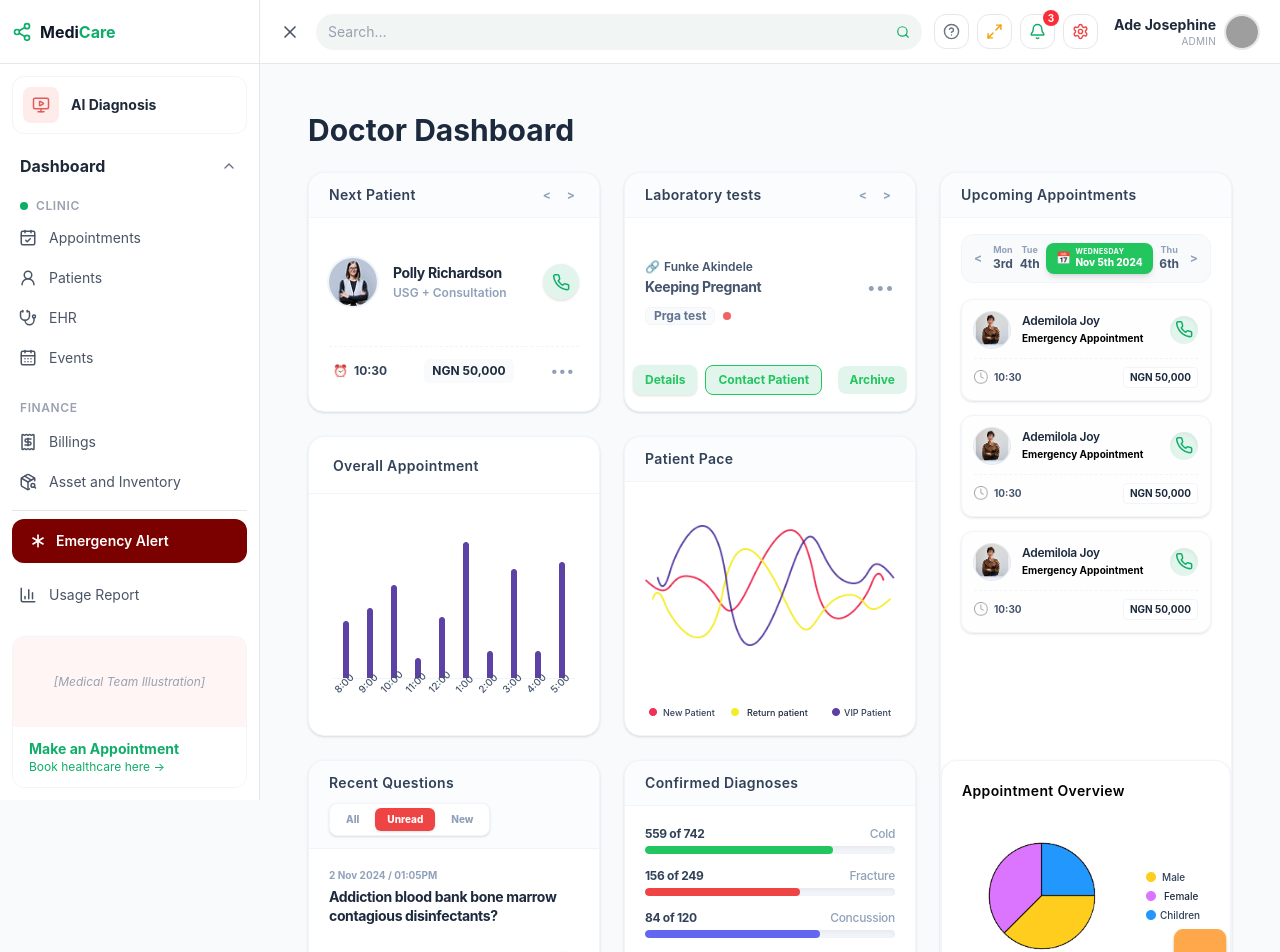
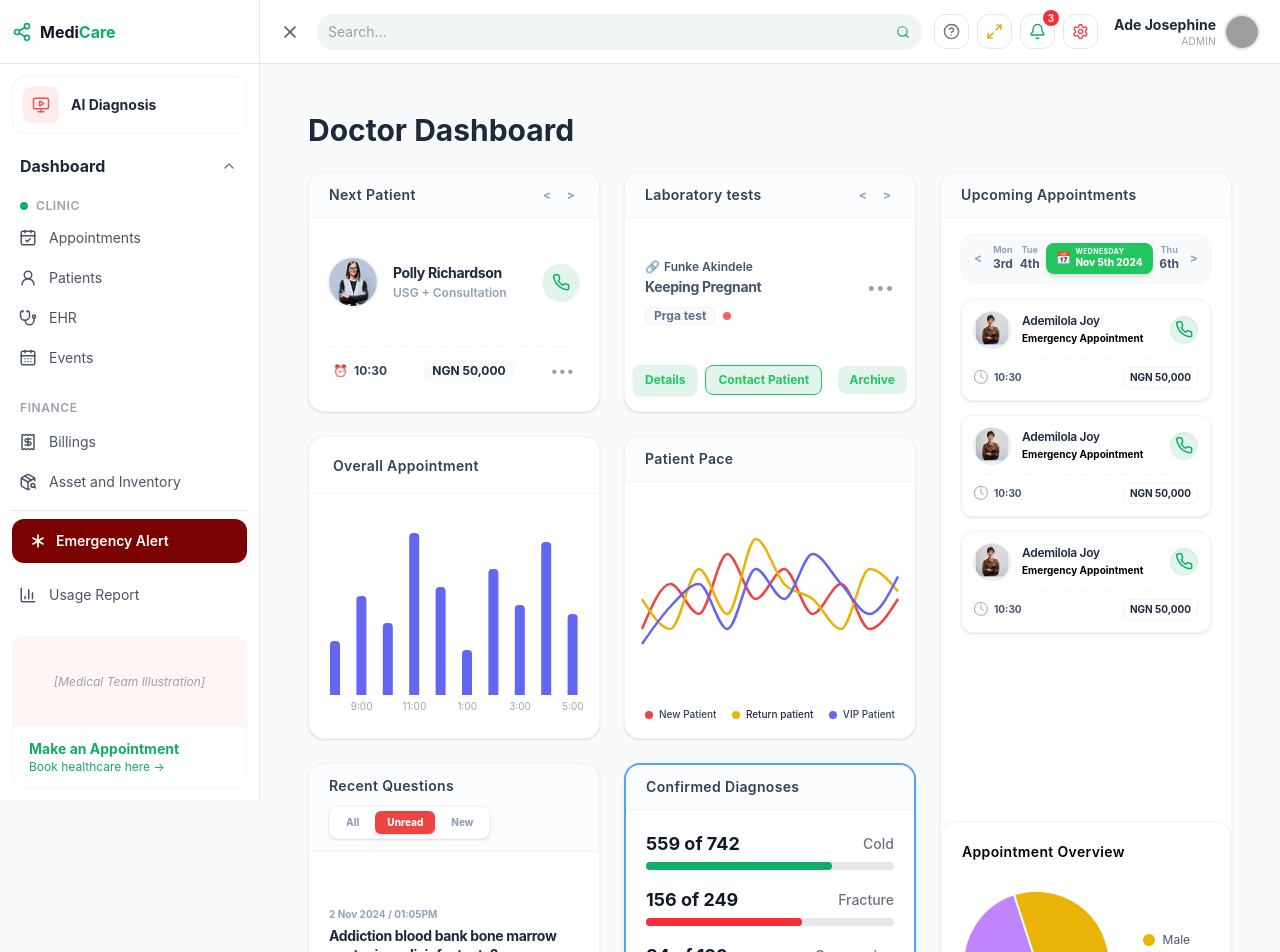
Before and after one commit to GIGOMEDIA/hospital-Telemedcine, a React (Vite) app in the folder Telemedcine-Hospital/: page /dashboard in a window 1280 px wide. Shown: the top 952 px of the page. Built offline with nearby package versions, Linux system fonts and the light colour scheme; sample sign-in values are in the browser's storage; grey boxes are pictures that could not be loaded.

Commit message:
ifxed dashboard charts

```diff
--- a/Telemedcine-Hospital/package.json
+++ b/Telemedcine-Hospital/package.json
@@ -13,7 +13,8 @@
     "lucide-react": "^1.17.0",
     "react": "^19.2.6",
     "react-dom": "^19.2.6",
-    "react-router-dom": "^7.16.0"
+    "react-router-dom": "^7.16.0",
+    "recharts": "^3.8.1"
   },
   "devDependencies": {
     "@eslint/js": "^10.0.1",
--- a/Telemedcine-Hospital/src/pages/Dashboard/Dashboard.jsx
+++ b/Telemedcine-Hospital/src/pages/Dashboard/Dashboard.jsx
@@ -1,4 +1,37 @@
 import React from 'react';
+import {
+    BarChart, Bar, LineChart, Line, PieChart, Pie, Cell,
+    XAxis, YAxis, Tooltip, ResponsiveContainer,
+} from 'recharts';
+
+const overallAppointmentData = [
+    { time: '8:00', value: 30 }, { time: '9:00', value: 55 },
+    { time: '10:00', value: 40 }, { time: '11:00', value: 90 },
+    { time: '12:00', value: 60 }, { time: '1:00', value: 25 },
+    { time: '2:00', value: 70 }, { time: '3:00', value: 50 },
+    { time: '4:00', value: 85 }, { time: '5:00', value: 45 },
+];
+
+const patientsPaceData = [
+    { x: 1, new: 30, return: 50, vip: 20 }, { x: 2, new: 60, return: 30, vip: 45 },
+    { x: 3, new: 40, return: 70, vip: 60 }, { x: 4, new: 80, return: 40, vip: 30 },
+    { x: 5, new: 50, return: 90, vip: 70 }, { x: 6, new: 70, return: 60, vip: 50 },
+    { x: 7, new: 40, return: 50, vip: 80 }, { x: 8, new: 60, return: 30, vip: 60 },
+    { x: 9, new: 30, return: 70, vip: 40 }, { x: 10, new: 50, return: 55, vip: 65 },
+];
+
+const diagnosesData = [
+    { label: 'Cold',       current: 559, total: 742, color: 'bg-[#10AD69]' },
+    { label: 'Fracture',   current: 156, total: 249, color: 'bg-red-500'   },
+    { label: 'Concussion', current: 84,  total: 120, color: 'bg-[#6366F1]' },
+    { label: 'Heptatis',   current: 946, total: 950, color: 'bg-red-400'   },
+];
+
+const appointmentsOverviewData = [
+    { name: 'Male',     value: 30, color: '#EAB308' },
+    { name: 'Female',   value: 45, color: '#C084FC' },
+    { name: 'Children', value: 25, color: '#60A5FA' },
+];
 
 const Dashboard = ({title}) => {
     return (
@@ -96,113 +129,15 @@ const Dashboard = ({title}) => {
                             </div>
 
                             {/* Chart Container Area */}
-                            <div className="flex-1 flex flex-col justify-end px-6 pt-4 pb-14">
-
-                                {/* We gave this row container a fixed height (h-36) so your rectangle images can scale up properly */}
-                                <div className="flex items-end justify-between border-b border-slate-100 relative px-2 h-36">
-
-                                    {/* ———————————————— 8:00 SLOT ———————————————— */}
-                                    <div className="flex flex-col items-center justify-end h-full relative w-2.5">
-                                        <img
-                                            src="/Rectangle 33.png"
-                                            alt="8:00 Bar"
-                                            // className="w-full object-fill h-[40%]"
-                                        />
-                                        <span className="absolute top-full mt-2 whitespace-nowrap text-[10px] text-slate-600 font-medium -rotate-45 origin-top-left -translate-x-1">8:00</span>
-                                    </div>
-
-                                    {/* ———————————————— 9:00 SLOT ———————————————— */}
-                                    <div className="flex flex-col items-center justify-end h-full relative w-2.5">
-                                        {/* 🚀 Rectangle 34 goes right here for 9:00 */}
-                                        <img
-                                            src="/Rectangle 34.png"
-                                            alt="9:00 Bar"
-                                            // className="w-full object-fill h-[52%]"
-                                        />
-                                        <span className="absolute top-full mt-2 whitespace-nowrap text-[10px] text-slate-600 font-medium -rotate-45 origin-top-left -translate-x-1">9:00</span>
-                                    </div>
-
-                                    {/* ———————————————— 10:00 SLOT ———————————————— */}
-                                    <div className="flex flex-col items-center justify-end h-full relative w-2.5">
-                                        <img
-                                            src="/Rectangle 35.png"
-                                            alt="10:00 Bar"
-                                            // className="w-full object-fill h-[70%]"
-                                        />
-                                        <span className="absolute top-full mt-2 whitespace-nowrap text-[10px] text-slate-600 font-medium -rotate-45 origin-top-left -translate-x-1">10:00</span>
-                                    </div>
-
-                                    {/* ———————————————— 11:00 SLOT ———————————————— */}
-                                    <div className="flex flex-col items-center justify-end h-full relative w-2.5">
-                                        <img
-                                            src="/Rectangle 36.png"
-                                            alt="11:00 Bar"
-                                            // className="w-full object-fill h-[15%]"
-                                        />
-                                        <span className="absolute top-full mt-2 whitespace-nowrap text-[10px] text-slate-600 font-medium -rotate-45 origin-top-left -translate-x-1">11:00</span>
-                                    </div>
-
-                                    {/* ———————————————— 12:00 SLOT ———————————————— */}
-                                    <div className="flex flex-col items-center justify-end h-full relative w-2.5">
-                                        <img
-                                            src="/Rectangle 37.png"
-                                            alt="12:00 Bar"
-                                            // className="w-full object-fill h-[45%]"
-                                        />
-                                        <span className="absolute top-full mt-2 whitespace-nowrap text-[10px] text-slate-600 font-medium -rotate-45 origin-top-left -translate-x-1">12:00</span>
-                                    </div>
-
-                                    {/* ———————————————— 1:00 SLOT ———————————————— */}
-                                    <div className="flex flex-col items-center justify-end h-full relative w-2.5">
-                                        <img
-                                            src="/Rectangle 38.png"
-                                            alt="1:00 Bar"
-                                            // className="w-full object-fill h-[95%]"
-                                        />
-                                        <span className="absolute top-full mt-2 whitespace-nowrap text-[10px] text-slate-600 font-medium -rotate-45 origin-top-left -translate-x-1">1:00</span>
-                                    </div>
-
-                                    {/* ———————————————— 2:00 SLOT ———————————————— */}
-                                    <div className="flex flex-col items-center justify-end h-full relative w-2.5">
-                                        <img
-                                            src="/Rectangle 40.png"
-                                            alt="2:00 Bar"
-                                            // className="w-full object-fill h-[25%]"
-                                        />
-                                        <span className="absolute top-full mt-2 whitespace-nowrap text-[10px] text-slate-600 font-medium -rotate-45 origin-top-left -translate-x-1">2:00</span>
-                                    </div>
-
-                                    {/* ———————————————— 3:00 SLOT ———————————————— */}
-                                    <div className="flex flex-col items-center justify-end h-full relative w-2.5">
-                                        <img
-                                            src="/Rectangle 41.png"
-                                            alt="3:00 Bar"
-                                            // className="w-full object-fill h-[80%]"
-                                        />
-                                        <span className="absolute top-full mt-2 whitespace-nowrap text-[10px] text-slate-600 font-medium -rotate-45 origin-top-left -translate-x-1">3:00</span>
-                                    </div>
-
-                                    {/* ———————————————— 4:00 SLOT ———————————————— */}
-                                    <div className="flex flex-col items-center justify-end h-full relative w-2.5">
-                                        <img
-                                            src="/Rectangle 42.png"
-                                            alt="4:00 Bar"
-                                            // className="w-full object-fill h-[25%]"
-                                        />
-                                        <span className="absolute top-full mt-2 whitespace-nowrap text-[10px] text-slate-600 font-medium -rotate-45 origin-top-left -translate-x-1">4:00</span>
-                                    </div>
-
-                                    {/* ———————————————— 5:00 SLOT ———————————————— */}
-                                    <div className="flex flex-col items-center justify-end h-full relative w-2.5">
-                                        <img
-                                            src="/Rectangle 43.png"
-                                            alt="5:00 Bar"
-                                            // className="w-full object-fill h-[82%]"
-                                        />
-                                        <span className="absolute top-full mt-2 whitespace-nowrap text-[10px] text-slate-600 font-medium -rotate-45 origin-top-left -translate-x-1">5:00</span>
-                                    </div>
-
-                                </div>
+                            <div className="flex-1 px-2 pt-4 pb-2">
+                                <ResponsiveContainer width="100%" height={220}>
+                                    <BarChart data={overallAppointmentData} barSize={10}>
+                                        <XAxis dataKey="time" tick={{ fontSize: 10, fill: '#9CA3AF' }} axisLine={false} tickLine={false} />
+                                        <YAxis hide={true} />
+                                        <Tooltip cursor={{ fill: 'transparent' }} />
+                                        <Bar dataKey="value" fill="#6366F1" radius={[4, 4, 0, 0]} />
+                                    </BarChart>
+                                </ResponsiveContainer>
                             </div>
 
                         </div>
@@ -212,30 +147,30 @@ const Dashboard = ({title}) => {
                                 <span className="font-semibold text-slate-700 text-sm tracking-wide">Patient Pace</span>
                             </div>
 
-                            <div className="px-5 flex items-center space-x-4 my-4">
-                                <img
-                                    src="/Pace.png"
-                                    alt="pace"
-                                    className="w-100"
-                                />
-
+                            <div className="px-3 pt-3 pb-1">
+                                <ResponsiveContainer width="100%" height={160}>
+                                    <LineChart data={patientsPaceData}>
+                                        <XAxis dataKey="x" hide={true} />
+                                        <YAxis hide={true} />
+                                        <Tooltip />
+                                        <Line type="monotone" dataKey="new"    stroke="#EF4444" strokeWidth={2.5} dot={false} />
+                                        <Line type="monotone" dataKey="return" stroke="#EAB308" strokeWidth={2.5} dot={false} />
+                                        <Line type="monotone" dataKey="vip"    stroke="#6366F1" strokeWidth={2.5} dot={false} />
+                                    </LineChart>
+                                </ResponsiveContainer>
                             </div>
 
-                            <div className="mx-5 mb-0 px-1 py-3  flex justify-between items-center text-[9px] text-slate-500 font-medium">
-                                <div className="flex items-center space-x-1.5">
-                                    <img src="/Ellipse 10.png"
-                                        alt="" />
-                                    <span className="text-slate-700 ">New Patient</span>
+                            <div className="px-5 pb-4 flex justify-between items-center text-[10px] text-slate-500 font-medium">
+                                <div className="flex items-center gap-1.5">
+                                    <span className="inline-block w-2 h-2 rounded-full bg-[#EF4444]" />
+                                    <span className="text-slate-700">New Patient</span>
                                 </div>
-                                <div className="flex items-center space-x-0">
-                                    <img src="/Ellipse 11.png"
-                                        alt="" />
-                                    <span className=" text-slate-800  px-2 py-1 ">Return patient</span>
+                                <div className="flex items-center gap-1.5">
+                                    <span className="inline-block w-2 h-2 rounded-full bg-[#EAB308]" />
+                                    <span className="text-slate-800">Return patient</span>
                                 </div>
-
-                                <div className="flex items-center space-x-1 ">
-                                    <img src="/Ellipse 12.png"
-                                        alt="" />
+                                <div className="flex items-center gap-1.5">
+                                    <span className="inline-block w-2 h-2 rounded-full bg-[#6366F1]" />
                                     <span className="text-slate-700">VIP Patient</span>
                                 </div>
                             </div>
@@ -306,25 +241,23 @@ const Dashboard = ({title}) => {
                         </div>
 
                         {/* PANEL: Confirmed Diagnoses */}
-                        <div className="bg-white rounded-2xl border border-slate-100 shadow-sm overflow-hidden">
+                        <div className="bg-white rounded-2xl border-2 border-blue-400 shadow-sm overflow-hidden">
                             <div className="bg-slate-50/60 px-5 py-3 border-b border-slate-100">
                                 <h3 className="font-semibold text-slate-700 text-sm tracking-wide">Confirmed Diagnoses</h3>
                             </div>
 
-                            <div className="p-5 space-y-3.5">
-                                {[
-                                    { title: 'Cold', count: '559 of 742', color: 'bg-[#22C55E]', width: 'w-[75%]' },
-                                    { title: 'Fracture', count: '156 of 249', color: 'bg-[#EF4444]', width: 'w-[62%]' },
-                                    { title: 'Concussion', count: '84 of 120', color: 'bg-[#6366F1]', width: 'w-[70%]' },
-                                    { title: 'Heptatis', count: '946 of 950', color: 'bg-[#475569]', width: 'w-[98%]' },
-                                ].map((item, i) => (
-                                    <div key={i} className="space-y-1">
-                                        <div className="flex justify-between text-xs font-bold text-slate-700 tracking-tight">
-                                            <span>{item.count}</span>
-                                            <span className="text-slate-400 font-medium">{item.title}</span>
+                            <div className="p-5">
+                                {diagnosesData.map(({ label, current, total, color }) => (
+                                    <div key={label} className="mb-4">
+                                        <div className="flex justify-between items-center mb-1">
+                                            <span className="text-lg font-bold text-gray-900">{current} of {total}</span>
+                                            <span className="text-sm text-gray-500 font-medium">{label}</span>
                                         </div>
-                                        <div className="w-full bg-slate-100 h-2 rounded-full overflow-hidden shadow-inner">
-                                            <div className={`h-full ${item.color} ${item.width} rounded-full`} />
+                                        <div className="w-full bg-gray-200 rounded-full h-2">
+                                            <div
+                                                className={`${color} h-2 rounded-full`}
+                                                style={{ width: `${Math.round((current / total) * 100)}%` }}
+                                            />
                                         </div>
                                     </div>
                                 ))}
@@ -396,56 +329,41 @@ const Dashboard = ({title}) => {
                         {/* {Bottom pie Chart representation} */}
                         <div className="bg-white rounded-2xl border border-slate-100 shadow-sm overflow-hidden flex flex-col justify-between min-h-[240px] relative p-5">
 
-                            {/* Title block - exactly yours */}
+                            {/* Title block */}
                             <div className="pb-3 flex justify-between items-center">
                                 <span className="font-semibold text-sm tracking-wide">Appointment Overview</span>
                             </div>
 
-                            {/* Content block wrapper - altered ONLY to put chart and legend side-by-side */}
-                            <div className="flex items-center justify-start space-x-6 my-auto">
+                            {/* Pie + legend side by side */}
+                            <div className="flex items-center justify-start gap-4">
+                                <ResponsiveContainer width={180} height={180}>
+                                    <PieChart>
+                                        <Pie
+                                            data={appointmentsOverviewData}
+                                            cx="45%"
+                                            cy="50%"
+                                            outerRadius={80}
+                                            dataKey="value"
+                                            strokeWidth={2}
+                                            stroke="#ffffff"
+                                        >
+                                            {appointmentsOverviewData.map((entry, index) => (
+                                                <Cell key={index} fill={entry.color} />
+                                            ))}
+                                        </Pie>
+                                        <Tooltip formatter={(value, name) => [`${value}%`, name]} />
+                                    </PieChart>
+                                </ResponsiveContainer>
 
-                                {/* Your exact chart image */}
-                                <div className="w-40 h-40 flex items-center justify-center">
-                                    <img
-                                        src="/image 44.png"
-                                        alt="pace"
-                                        className="w-full object-contain"
-                                    />
-                                </div>
-
-
-                                <div className="flex flex-col space-y-0 text-[10px] text-slate-500 font-medium">
-
-                                    {/* Male Row */}
-                                    <div className="flex items-center space-x-1.5">
-                                        <img src="/Ellipse 15.png" alt="" />
-                                        <span className="text-slate-700">Male</span>
-                                    </div>
-
-                                    {/* Female Row */}
-                                    <div className="flex items-center space-x-0">
-                                        <img src="/Ellipse 16.png" alt="" />
-                                        <span className="text-slate-800 px-2 py-1">Female</span>
-                                    </div>
-
-                                    {/* Children Row */}
-                                    <div className="flex items-center space-x-1">
-                                        <img src="/Ellipse 17.png" alt="" />
-                                        <span className="text-slate-700">Children</span>
-                                    </div>
-
+                                <div className="flex flex-col gap-2">
+                                    {appointmentsOverviewData.map((entry) => (
+                                        <div key={entry.name} className="flex items-center gap-2 text-xs text-gray-600">
+                                            <span className="w-3 h-3 rounded-full shrink-0" style={{ backgroundColor: entry.color }} />
+                                            {entry.name}
+                                        </div>
+                                    ))}
                                 </div>
                             </div>
-
-
-                            <div className="absolute bottom-0 right-0 ">
-                                <img
-                                    src="/Rectangle 60.png"
-                                    alt="pace"
-                                    className="w-15 h-20 object-contain rounded-tl-xl"
-                                />
-                            </div>
-
                         </div>
 
 
```
Also changed, not shown: 1 other file (tests, documents, lock files or other folders).
